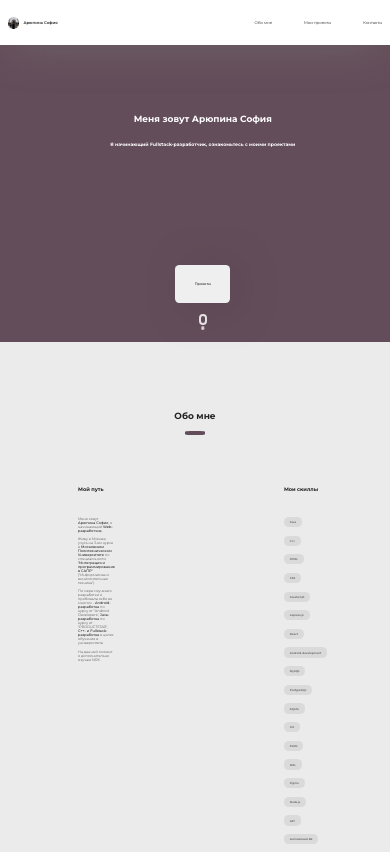
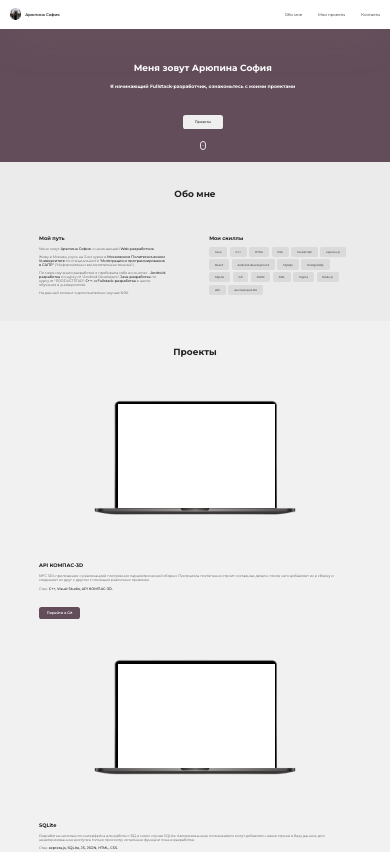
Before and after one commit to sophiarupina13/CV, a React (Create React App) app: page / in a window 390 px wide. Shown: the top 852 px of the page. Built offline with nearby package versions, Linux system fonts and the light colour scheme.

Commit message:
mobile-first

```diff
--- a/src/index.css
+++ b/src/index.css
@@ -29,7 +29,11 @@ button {
 }
 
 .wrapper {
-  padding: 2vh 2vw;
+  padding: 1vh 2.5vw;
+}
+
+li {
+  list-style: none;
 }
 
 header {
@@ -51,6 +55,292 @@ header nav {
   display: flex;
   align-items: center;
   cursor: pointer;
+}
+
+.logo .me {
+  border-radius: 50%;
+  width: 3vw;
+  height: 3vw;
+  margin-right: 1vw;
+}
+
+.nav {
+  display: flex;
+  list-style: none;
+  align-items: center;
+}
+
+.nav li {
+  font-size: 1vw;
+  margin-left: 1rem;
+  cursor: pointer;
+  transition: transform 500ms ease;
+  font-weight: 400;
+}
+
+.nav li:hover {
+  transform: scale(1.1);
+}
+
+header nav h1 {
+  font-size: 1vw;
+  font-weight: 600;
+}
+
+body h1 {
+  font-size: 2.3vw;
+}
+
+body h3 {
+  font-size: 1.3vw;
+  white-space: nowrap;
+}
+
+body p {
+  font-size: 0.9vw;
+}
+
+body p .paragraph:not(:last-child) {
+  margin-bottom: 0.5vh;
+}
+
+body b {
+  font-weight: 500;
+}
+
+.intro {
+  background-color: #644d5a;
+  width: 100%;
+  color: white;
+  display: flex;
+  flex-direction: column;
+  align-items: center;
+}
+
+.intro-wrapper {
+  padding: 4vh 2vw 1.5vh 2vw;
+}
+
+.intro h1 {
+  margin-bottom: 1.2vh;
+}
+
+.intro h2 {
+  margin-bottom: 3vh;
+  font-size: 1.2vw;
+}
+
+.intro button {
+  border: none;
+  padding: 0.6vh 3vw;
+  border-radius: 0.3vh;
+  cursor: pointer;
+  transition: transform 500ms ease;
+  -webkit-box-shadow: 9px 4px 50px -13px rgba(0,0,0,0.6);
+  -moz-box-shadow: 9px 4px 50px -13px rgba(0,0,0,0.6);
+  box-shadow: 9px 4px 50px -13px rgba(0,0,0,0.6);
+  margin-bottom: 3vw;
+}
+
+.intro button:hover {
+  transform: scale(1.1);
+}
+
+.mouse {
+  width: 1vw;
+  height: 1.8vw;
+  border: 1px solid #ffffffd5;
+  border-radius: 2vw;
+  position: relative;
+}
+
+.mouse-wheel {
+  width: 0.1vh;
+  height: 0.1vh;
+  background-color: #fff;
+  border-radius: 50%;
+  position: absolute;
+  top: 0.3vh;
+  left: 50%;
+  transform: translateX(-50%);
+  animation: scroll 1.8s infinite;
+}
+
+@keyframes scroll {
+  0% {
+    top: 0.25vh;
+    opacity: 1;
+  }
+  100% {
+    top: 0.9vh;
+    opacity: 0;
+  }
+}
+
+.about-me {
+  background-color: #ebebeb;
+  padding: 3vh 10vw;
+  display: flex;
+  flex-direction: column;
+}
+
+.about-me h1 {
+  align-self: center;
+  margin-bottom: 0.3vh;
+}
+
+.about-me .border {
+  margin-bottom: 4vh;
+}
+
+.info {
+  display: flex;
+  justify-content: space-between;
+  gap: 5vh;
+}
+
+.info h3 {
+  margin-bottom: 0.7vh;
+}
+
+.skills ul {
+  display: flex;
+  flex-wrap: wrap;
+  gap: 0.3vh;
+}
+
+.skills button {
+  border: none;
+  padding: 0.8vw 1.5vw;
+  background: #dadada;
+  border-radius: 0.2vh;
+  color: #707070;
+  font-weight: 700;
+  font-size: 0.7vw;
+  white-space: nowrap;
+  cursor: pointer;
+  transition: background 800ms ease, transform 800ms ease, color 800ms ease;
+}
+
+.skills button:hover {
+  background: #644d5a;
+  transform: scale(1.05);
+  color: white;
+}
+
+.projects {
+  background: #f1f1f1;
+  padding: 3vh 10vw;
+  display: flex;
+  flex-direction: column;
+}
+
+.projects h1 {
+  margin-bottom: 0.3vh;
+  align-self: center;
+}
+
+.project-card {
+  display: flexbox;
+}
+
+.laptop {
+  position: relative;
+}
+
+.project-card img {
+  margin-left: 10%;
+  width: 80%;
+}
+
+.laptop .video-container {
+  position: absolute;
+  top: 22%;
+  left: 25.2%;
+  width: 84%;
+  height: 57%;
+}
+
+.video-container iframe {
+  width: 60%;
+  height: 90%;
+}
+
+.project-card h3 {
+  margin-bottom: 0.7vh;
+  white-space: nowrap;
+}
+
+.project-card p {
+  margin-bottom: 1vh;
+}
+
+.project-card button {
+  border: none;
+  padding: 1vw 2vw;
+  background: #644d5a;
+  color: white;
+  font-weight: 600;
+  border-radius: 0.3vh;
+  cursor: pointer;
+  transition: transform 500ms ease;
+}
+
+.project-card button:hover {
+  transform: scale(1.07);
+}
+
+.footer-wrapper {
+  padding: 2vh 10vw;
+}
+
+footer {
+  background-color: #644d5a;
+  color: white;
+}
+
+footer .contacts {
+  display: flex;
+  justify-content: space-between;
+  margin-bottom: 3vw;
+}
+
+footer h4 {
+  margin-bottom: 1vw;
+  font-size: 1vw;
+}
+
+.contacts ul {
+  display: flex;
+}
+
+.contacts ul li {
+  margin-right: 0.7vw;
+}
+
+footer img {
+  width: 1.7vw;
+  cursor: pointer;
+  transition: transform 500ms ease;
+}
+
+footer img:hover {
+  transform: scale(1.1);
+}
+
+footer .border {
+  border-top: 1px solid #ffffffaf;
+  margin-bottom: 2vw;
+}
+
+footer p {
+  float: right;
+}
+
+@media screen and (min-width: 1290px) {
+
+  .wrapper {
+    padding: 2vh 2vw;
   }
 
   .logo .me {
@@ -175,7 +465,7 @@ body b {
 
   .about-me {
     background-color: #ebebeb;
-  padding: 8vh 20vw;
+    padding: 8vh 16vw;
     display: flex;
     flex-direction: column;
   }
@@ -196,7 +486,7 @@ body b {
   .info {
     display: flex;
     justify-content: space-between;
-  gap: 20vh;
+    gap: 18vh;
   }
 
   .info h3 {
@@ -230,7 +520,7 @@ body b {
 
   .projects {
     background: #f1f1f1;
-  padding: 8vh 17vw;
+    padding: 8vh 12vw;
     display: flex;
     flex-direction: column;
   }
@@ -258,15 +548,16 @@ body b {
   }
 
   .project-card img {
-  width: 80%;
+    margin-left: 0;
+    width: 90%;
   }
 
   .laptop .video-container {
     position: absolute;
     top: 22%;
-  left: 15.2%;
-  width: 84%;
-  height: 57%;
+    left: 17%;
+    width: 94%;
+    height: 58%;
   }
 
   .video-container iframe {
@@ -275,13 +566,13 @@ body b {
   }
 
   .project-card h3 {
-  margin-top: 4.6vw;
+    margin-top: 7vw;
     margin-bottom: 2vh;
     white-space: nowrap;
   }
 
   .project-card p {
-  margin-bottom: 3vh;
+    margin-bottom: 5vh;
   }
 
   .project-card button {
@@ -346,3 +637,4 @@ footer .border {
   footer p {
     float: right;
   }
+}
```
Lines whose indentation alone changed are shown as unchanged.
